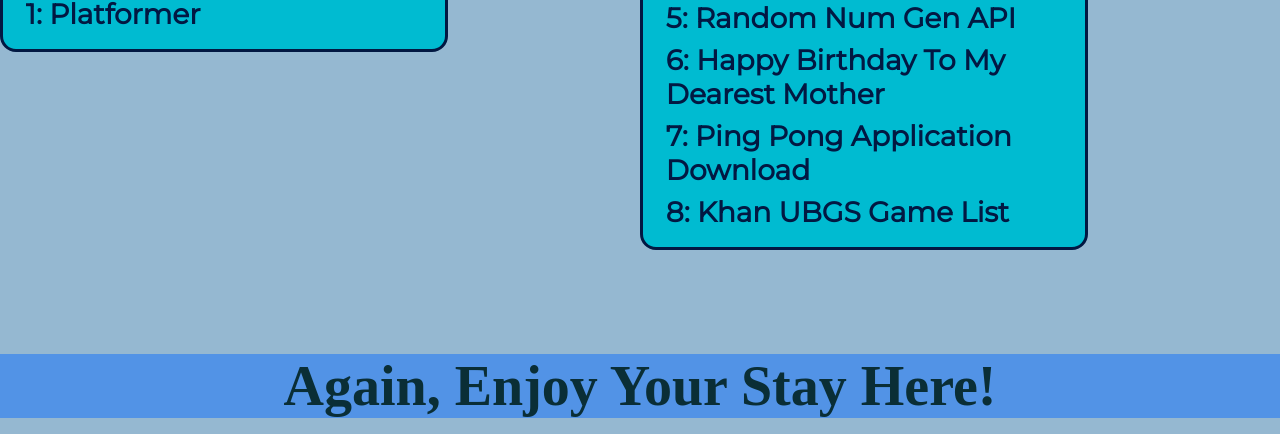
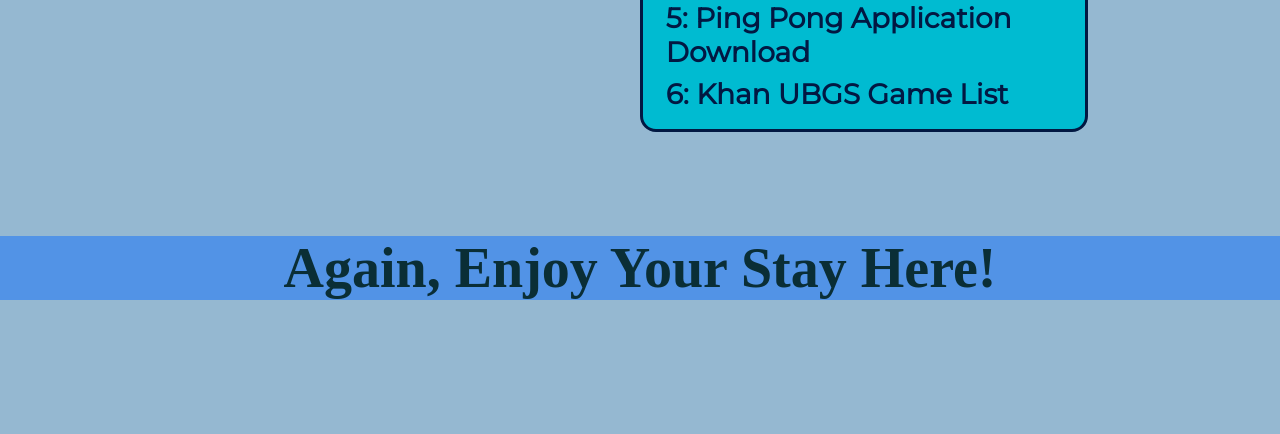
Before and after one commit to meta-legend/My-Personal-Website, a plain HTML site: page my_projects.html in a window 1280 px wide. Shown: the part 603-1037 px from the top of the page. After the commit the page ends 919 px from the top, so only its background shows below. Drawn offline with Linux system fonts and the light colour scheme; a web font is replaced by a local one.

Commit message:
Update my_projects.html

```diff
--- a/my_projects.html
+++ b/my_projects.html
@@ -33,10 +33,8 @@
                         <li>2: <a href="./Random Number Generator/index.html" target="_blank">Random Number Generator</a></li>
                         <li>3: <a href="./Rock, Paper Scissors Project/index.html" target="_blank">Rock, Paper, Scissors</a></li>
                         <li>4: <a href="./Stopwatch/index.html" target="_blank">Stopwatch</a></li>
-                        <li>5: <a href="#" target="_blank">Random Num Gen API</a></li>
-                        <li>6: <a href="./Happy Birthday Mummy/index.html">Happy Birthday To My Dearest Mother</a></li>
-                        <li>7: <a href="./Ping Pong Game Installer Site/Ping Pong Game Installer Site/index.html">Ping Pong Application Download</a></li>
-                        <li>8: <a href="./KhanGameList/index.html">Khan UBGS Game List<a/></li>
+                        <li>5: <a href="./Ping Pong Game Installer Site/Ping Pong Game Installer Site/index.html" target="_blank">Ping Pong Application Download</a></li>
+                        <li>6: <a href="./KhanGameList/index.html" target="_blank">Khan UBGS Game List<a/></li>
                     </ol>
                 </div>
             </div>
```
